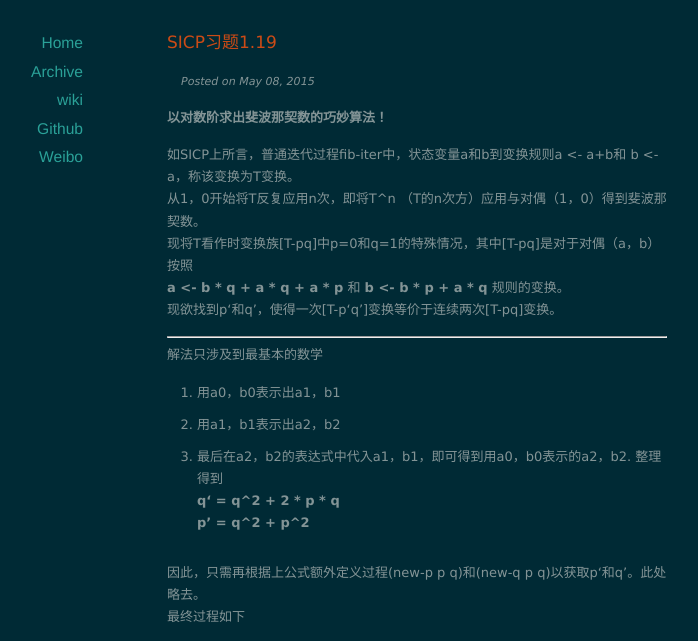
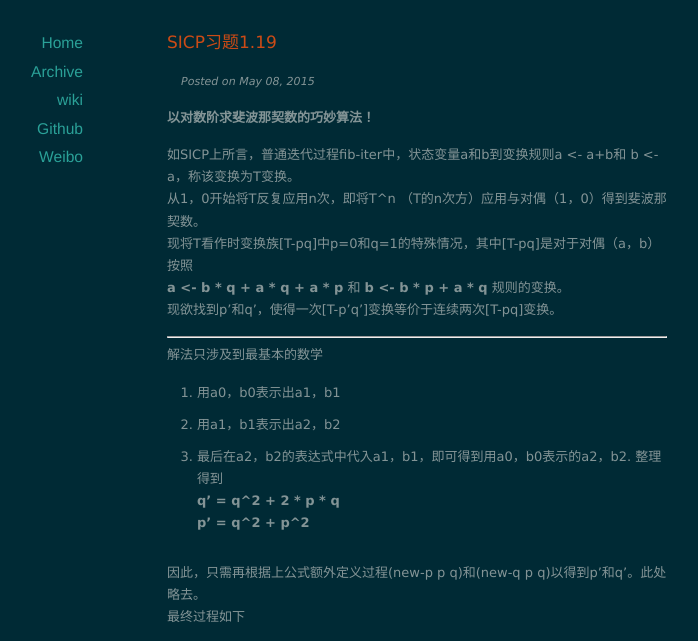
Before and after one commit to vinceTsang/vincetsang.github.io, a Jekyll site: the page built from index.html, in a window 1280 px wide and 900 px high. Shown: the part 142-783 px from the top of the window, without its empty margins (223-921 px from the left). Built offline with Jekyll 4.4.1, drawn with Linux system fonts in a browser that asks for light colours; nearby versions of some CDN libraries; the list of posts is cut into pages by our own code.

Commit message:
update on my phone

```diff
--- a/_posts/2015-05-08-SICP-practice-1.19.md
+++ b/_posts/2015-05-08-SICP-practice-1.19.md
@@ -5,13 +5,13 @@
 categories: vince
 ---
 
-**以对数阶求出斐波那契数的巧妙算法！**
+**以对数阶求斐波那契数的巧妙算法！**
 
 如SICP上所言，普通迭代过程fib-iter中，状态变量a和b到变换规则a <- a+b和 b <- a，称该变换为T变换。
 从1，0开始将T反复应用n次，即将T^n （T的n次方）应用与对偶（1，0）得到斐波那契数。
 现将T看作时变换族[T-pq]中p=0和q=1的特殊情况，其中[T-pq]是对于对偶（a，b）按照
 **a <- b * q + a * q + a * p** 和 **b <- b * p + a * q** 规则的变换。
-现欲找到p‘和q’，使得一次[T-p‘q’]变换等价于连续两次[T-pq]变换。
+现欲找到p'和q'，使得一次[T-p'q']变换等价于连续两次[T-pq]变换。
 
 ---
 
@@ -21,10 +21,10 @@
 *  用a1，b1表示出a2，b2
 *  最后在a2，b2的表达式中代入a1，b1，即可得到用a0，b0表示的a2，b2.
    整理得到
-   **q‘ = q^2 + 2 * p * q**
-   **p’ = q^2 + p^2**
+   **q' = q^2 + 2 * p * q**
+   **p' = q^2 + p^2**
 
-因此，只需再根据上公式额外定义过程(new-p p q)和(new-q p q)以获取p‘和q’。此处略去。
+因此，只需再根据上公式额外定义过程(new-p p q)和(new-q p q)以得到p'和q'。此处略去。
 最终过程如下
 
 {% highlight lisp %}
```
